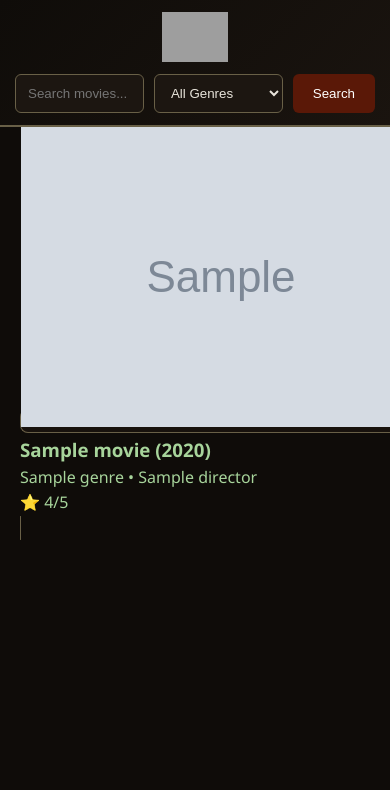
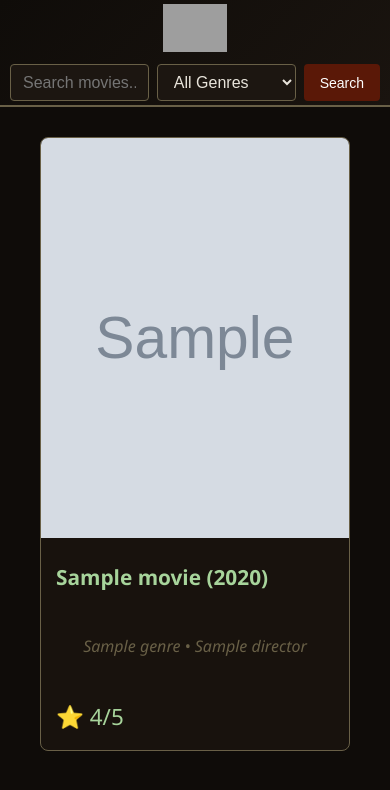
Before and after one commit to rexfactor/film-review-site, a Flask app: template templates/index.html in a window 390 px wide; the page is wider, and only the part inside the window is pictured. Shown: the top 790 px of that part. Run offline with Flask 3, Linux system fonts and the light colour scheme; the template is opened without the code that fills it: most values are stand-ins (such as "Sample title", 1, 10 or a date in 2020); grey boxes marked "Sample" are stand-in pictures; grey boxes are pictures that could not be loaded.

Commit message:
Update style.css

```diff
--- a/static/style.css
+++ b/static/style.css
@@ -1,91 +1,93 @@
 :root {
-  --celadon:#a7d49b;--muted-teal:#92ac86;--stone:#696047;--espresso:#55251d;--garnet:#5a1807;
-  --bg:#0f0c09;--card-bg:#18120d;--text:#e8e4db;
+  --celadon: #a7d49b; --muted-teal: #92ac86; --stone: #696047; --espresso: #55251d; --garnet: #5a1807;
+  --bg: #0f0c09; --card-bg: #18120d; --text: #e8e4db;
 }
 
 /* Reset & Base */
-*{margin:0;padding:0;box-sizing:border-box;}
-body{font-family:'Segoe UI',system-ui,sans-serif;background:var(--bg);color:var(--text);line-height:1.6;}
-.container{max-width:1200px;margin:0 auto;padding:0 20px;}
-a{color:var(--celadon);text-decoration:none;}
-a:hover{color:var(--muted-teal);}
+* { margin: 0; padding: 0; box-sizing: border-box; }
+body { font-family: 'Segoe UI', system-ui, sans-serif; background: var(--bg); color: var(--text); line-height: 1.6; }
+.container { max-width: 1200px; margin: 0 auto; padding: 0 20px; }
+a { color: var(--celadon); text-decoration: none; }
+a:hover { color: var(--muted-teal); }
 
-/* HEADER — FINAL RESPONSIVE FIX */
-header{
-  background:linear-gradient(135deg,#0f0c09,#1a140f);
-  border-bottom:2px solid var(--stone);
-  position:sticky;top:0;z-index:100;
-  width:100vw;
-  left:0;
+/* HEADER — FULL-WIDTH FLEX FIX */
+header {
+  background: linear-gradient(135deg, #0f0c09 0%, #1a140f 100%);
+  border-bottom: 2px solid var(--stone);
+  position: sticky; top: 0; z-index: 100;
+  width: 100vw; left: 0; right: 0;  /* Forces full viewport width */
 }
-header .container{
-  display:flex;
-  align-items:center;
-  justify-content:space-between;
-  min-height:80px;
-  padding:8px 20px;
-  flex-wrap:wrap;
-  gap:12px 20px;
+header .container {
+  display: flex;
+  align-items: center;
+  justify-content: space-between;
+  min-height: 76px;  /* Locks vertical space */
+  padding: 8px 20px;
+  gap: 0;  /* No gap to prevent overflow */
+  flex-wrap: nowrap;  /* Prevents premature wrapping */
 }
-.logo{
-  height:62px;
-  width:auto;
-  flex-shrink:0;
-  display:block;
+.logo {
+  height: 60px; width: auto; flex-shrink: 0; display: block; object-fit: contain;
+  margin-right: auto;  /* Pushes search to right */
+}
+.search-form {
+  display: flex; gap: 8px; flex: 1; max-width: 500px; margin-left: auto;  /* Right-align, no wrap */
+}
+.search-form input, .search-form select {
+  flex: 1; min-width: 120px; padding: 8px 12px; background: #1c1611; border: 1px solid var(--stone);
+  border-radius: 4px; color: var(--text); font-size: 14px;
+}
+.search-form button {
+  padding: 8px 16px; background: var(--garnet); color: white; border: none; border-radius: 4px; cursor: pointer;
+  white-space: nowrap; font-size: 14px;
 }
 
-/* Search form — stays horizontal until ~700px */
-.search-form{
-  display:flex;
-  gap:10px;
-  flex:1;
-  max-width:600px;
+/* Mobile/Resize — Graceful stack only at true small screens */
+@media (max-width: 768px) {
+  header .container { flex-wrap: wrap; gap: 12px; justify-content: center; min-height: 70px; padding: 6px 15px; }
+  .logo { height: 52px; order: 1; margin: 0; }
+  .search-form { order: 2; max-width: 100%; justify-content: center; }
 }
-.search-form input,
-.search-form select{
-  flex:1;
-  min-width:120px;
-  padding:10px 12px;
-  background:#1c1611;
-  border:1px solid var(--stone);
-  border-radius:6px;
-  color:var(--text);
-}
-.search-form button{
-  padding:0 20px;
-  background:var(--garnet);
-  color:white;
-  border:none;
-  border-radius:6px;
-  cursor:pointer;
-  white-space:nowrap;
+@media (max-width: 480px) {
+  .logo { height: 48px; }
+  .search-form input, .search-form select { min-width: 100px; font-size: 16px; }  /* Touch-friendly */
+  header .container { padding: 4px 10px; }
 }
 
-/* Mobile — everything centers and wraps cleanly */
-@media (max-width: 720px){
-  header .container{
-    justify-content:center;
-    padding:12px 15px;
-  }
-  .logo{height:56px;}
-  .search-form{
-    order:3;
-    width:100%;
-    max-width:none;
-    justify-content:center;
-  }
-}
-@media (max-width: 480px){
-  .logo{height:50px;}
-  .search-form input,
-  .search-form select{min-width:100px;}
-}
+/* Grid & Cards */
+.grid { display: grid; grid-template-columns: repeat(auto-fill, minmax(280px, 1fr)); gap: 20px; margin-top: 30px; padding: 0 20px; }
+.card { background: var(--card-bg); border: 1px solid var(--stone); border-radius: 8px; overflow: hidden; transition: all 0.3s; }
+.card:hover { transform: translateY(-8px); box-shadow: 0 12px 30px rgba(146, 172, 134, 0.2); border-color: var(--muted-teal); }
+.card img { width: 100%; height: 400px; object-fit: cover; }
+.card .info { padding: 15px; }
+.card h3 { margin: 0 0 8px; font-size: 1.3rem; }
+.card .rating { margin-top: 10px; font-size: 1.4rem; }
 
-/* Rest of site (cards, buttons, etc.) */
-.card{background:var(--card-bg);border:1px solid var(--stone);transition:all .3s;border-radius:8px;overflow:hidden;}
-.card:hover{transform:translateY(-8px);box-shadow:0 12px 30px rgba(146,172,134,.2);border-color:var(--muted-teal);}
-.add-btn,.btn-primary,.submit-review{background:var(--garnet);color:white;padding:10px 20px;border-radius:6px;display:inline-block;}
-.add-btn:hover,.btn-primary:hover,.submit-review:hover{background:#6b2f1f;}
-.rating,.rating-big,.review-rating{color:var(--celadon);}
-.movie-detail{background:var(--card-bg);border:1px solid var(--stone);border-radius:8px;padding:20px;}
-.detail-poster{border:3px solid var(--stone);border-radius:8px;}
+/* Buttons & Forms */
+.add-btn, .btn-primary { background: var(--garnet); color: white; padding: 12px 24px; border-radius: 6px; font-weight: bold; display: inline-block; transition: background 0.3s; }
+.add-btn:hover, .btn-primary:hover { background: #6b2f1f; }
+.review-form, .add-movie-form { background: var(--card-bg); padding: 25px; border-radius: 8px; margin: 25px 0; border: 1px solid var(--stone); }
+.review-form textarea, .add-movie-form input, .add-movie-form textarea { width: 100%; padding: 12px; margin: 8px 0 16px; background: #1c1611; border: 1px solid var(--stone); border-radius: 6px; color: var(--text); }
+.rating-input { display: flex; align-items: center; gap: 10px; margin: 15px 0; }
+.rating-input input[type="radio"] { display: none; }
+.rating-input label { font-size: 2rem; cursor: pointer; color: var(--stone); }
+.rating-input input:checked ~ label { color: var(--celadon); }
+
+/* Movie Detail */
+.movie-detail { background: var(--card-bg); padding: 30px; border-radius: 8px; margin: 30px 0; border: 1px solid var(--stone); }
+.movie-header { display: flex; gap: 30px; flex-wrap: wrap; margin-bottom: 30px; }
+.detail-poster { width: 300px; border-radius: 8px; box-shadow: 0 10px 30px rgba(0,0,0,0.5); border: 3px solid var(--stone); flex-shrink: 0; }
+.movie-info h1 { font-size: 2.8rem; margin: 0; }
+.year { font-size: 1.5rem; color: var(--celadon); }
+.rating-big { font-size: 1.8rem; margin: 15px 0; color: var(--celadon); }
+.back-btn { display: inline-block; margin-bottom: 20px; color: var(--muted-teal); }
+.reviews-section { margin: 30px 0; }
+.review { background: #1e1e1b; padding: 18px; border-radius: 6px; margin: 15px 0; border-left: 3px solid var(--stone); }
+.review-header { display: flex; justify-content: space-between; align-items: center; flex-wrap: wrap; gap: 10px; margin-bottom: 10px; }
+.review-rating { color: var(--celadon); font-size: 1.3rem; }
+
+/* Alerts */
+.alert { padding: 12px; margin: 20px 0; border-radius: 6px; background: var(--muted-teal); text-align: center; border: 1px solid var(--stone); }
+
+/* No movies */
+p { text-align: center; color: var(--stone); font-style: italic; margin: 40px 0; }
```
